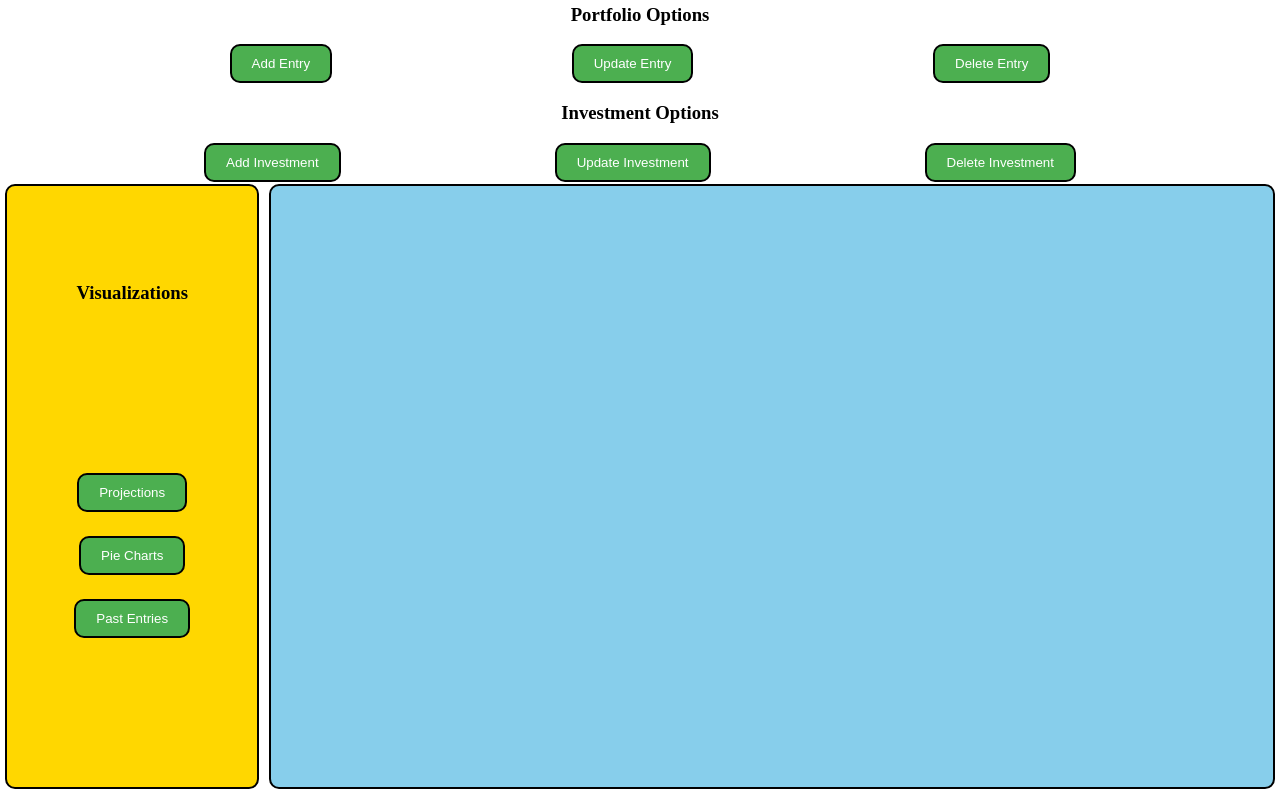
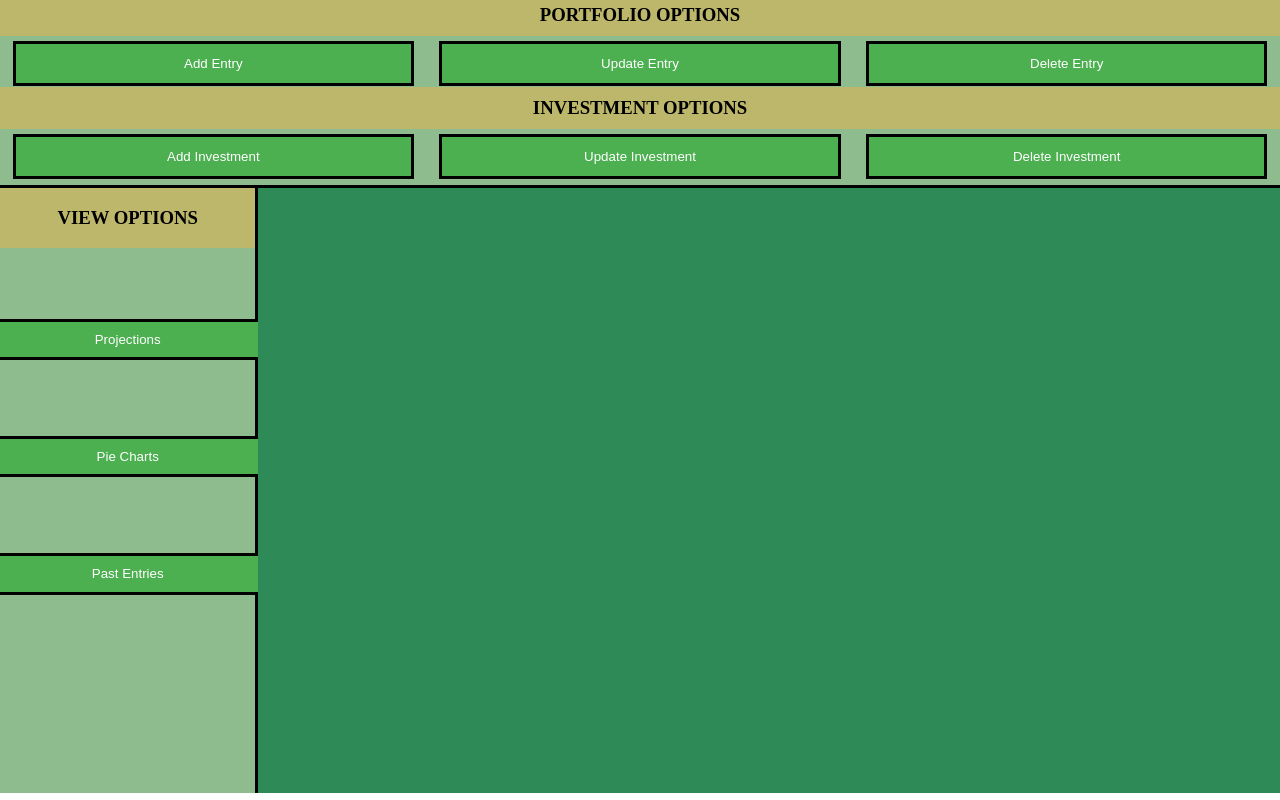
Before and after one commit to meet1993shah/PortfolioTracker, a Flask app: page / in a window 1280 px wide. Run offline with Flask 3, Linux system fonts and the light colour scheme.

Commit message:
updated styles

```diff
--- a/static/styles.css
+++ b/static/styles.css
@@ -1,23 +1,24 @@
 body, html {
-    height: 98%;
+    height: 100%;
     margin: 0%;
     padding: 0%;
 }
 
 .top-section {
-    height: 20%;
+    height: 15%;
     display: flex;
     justify-content: center;
     align-items: center;
     flex-direction: column;
-    margin-bottom: 1%;
-    margin-top: 0.5%;
+    padding-top: 2.1%;
+    padding-bottom: 3%;
+    background-color: darkseagreen;
+    border-bottom: solid black;
 }
 
 .panel {
-    margin: 0px;
     flex-direction: column;
-    justify-content: space-between;
+    justify-content: space-around;
     align-items: center;
     width: 100%;
 }
@@ -28,6 +29,8 @@ body, html {
     justify-content: space-evenly;
     align-items: center;
     width: 100%;
+    background-color: darkkhaki;
+    height: 45%;
 }
 
 .top-options {
@@ -36,34 +39,34 @@ body, html {
     justify-content: space-evenly;
     align-items: center;
     width: 100%;
+    height: 60%;
 }
 
 .bottom-section {
-    height: 80%;
+    height: 75.6%;
     display: flex;
     flex-direction: row;
-    margin-top: 1.5%;
+    margin-top: 0%;
 }
 
 .visualization {
-	margin: 5px;
     width: 20%;
-    background-color: #FFD700; /* Gold color */
+    background-color: darkseagreen;
     display: flex;
     flex-direction: column;
     justify-content: space-between;
     align-items: center;
-    border: 2px solid black;
-    border-radius: 10px;
+    border-right: solid black;
 }
 
 .visualization-header {
-	margin-bottom: 50px;
     display: flex;
     flex-direction: row;
     justify-content: space-evenly;
     align-items: center;
-    height: 100%;
+    height: 10%;
+    width: 100%;
+    background-color: darkkhaki;
 }
 
 .bottom-options {
@@ -72,31 +75,43 @@ body, html {
     justify-content: space-evenly;
     align-items: center;
     margin-bottom: 50%;
-    height: 100%;
+    height: 90%;
+    background-color: darkkseagreen;
 }
 
 .display {
     width: 80%;
-    margin: 5px;
-    background-color: #87CEEB; /* Sky blue color */
+    background-color: seagreen;
     display: flex;
     justify-content: space-between;
     align-items: center;
-    border: 2px solid black;
-    border-radius: 10px;
 }
 
-.top-options button, .bottom-options button {
-    padding: 10px 20px;
-    margin: 0 10px; /* Add margin between buttons */
+.top-options button {
+    padding: 0.5%;
+    margin-left: 1%;
+    margin-right: 1%;
     background-color: #4CAF50; /* Green color */
     color: white;
     border: none;
-    border-radius: 5px;
     cursor: pointer;
     transition: background-color 0.3s;
-    border: 2px solid black;
-    border-radius: 10px;
+    border: solid black;
+    width: 80%;
+    height:  80%;
+}
+
+.bottom-options button {
+    margin-top: 5%;
+    margin-bottom: 5%;
+    background-color: #4CAF50; /* Green color */
+    color: white;
+    border: none;
+    cursor: pointer;
+    transition: background-color 0.3s;
+    border: solid black;
+    width: 300%;
+    height: 10%;
 }
 
 .top-options button:hover, .bottom-options button:hover {
--- a/templates/index.html
+++ b/templates/index.html
@@ -10,7 +10,7 @@
     <div class="top-section">
         <div class="panel">
         	<div class="panel-header">
-            	<h3>Portfolio Options</h3>
+            	<h3>PORTFOLIO OPTIONS</h3>
             </div>
             <div class="top-options">
                 <button id="add_portfolio_entry">Add Entry</button>
@@ -20,7 +20,7 @@
         </div>
         <div class="panel">
         	<div class="panel-header">
-            	<h3>Investment Options</h3>
+            	<h3>INVESTMENT OPTIONS</h3>
             </div>
             <div class="top-options">
                 <button id="add_investment">Add Investment</button>
@@ -32,7 +32,7 @@
     <div class="bottom-section">
         <div class="visualization">
         	<div class="visualization-header">
-            	<h3>Visualizations</h3>
+            	<h3>VIEW OPTIONS</h3>
         	</div>
             <div class="bottom-options">
                 <button id="projections">Projections</button>
```
